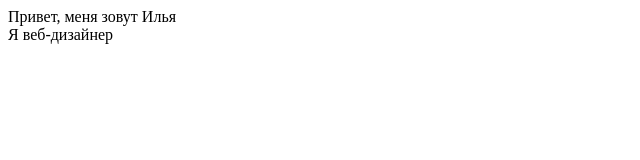
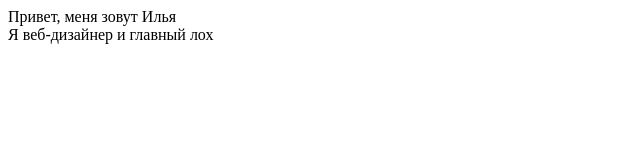
Before and after one commit to Gladilshchikov/first_proj, a plain HTML site: page index.html in a window 1280 px wide. Shown: the full height of the page, 0-640 px from the left. Drawn offline with Linux system fonts and the light colour scheme.

Commit message:
Update index.html
очень важные правки

```diff
--- a/index.html
+++ b/index.html
@@ -6,7 +6,7 @@
  </head>
  <body>
   <div>Привет, меня зовут Илья</div>
-  <div>Я веб-дизайнер</div>
+  <div>Я веб-дизайнер и главный лох</div>
 
  </body>
 </html>
```
